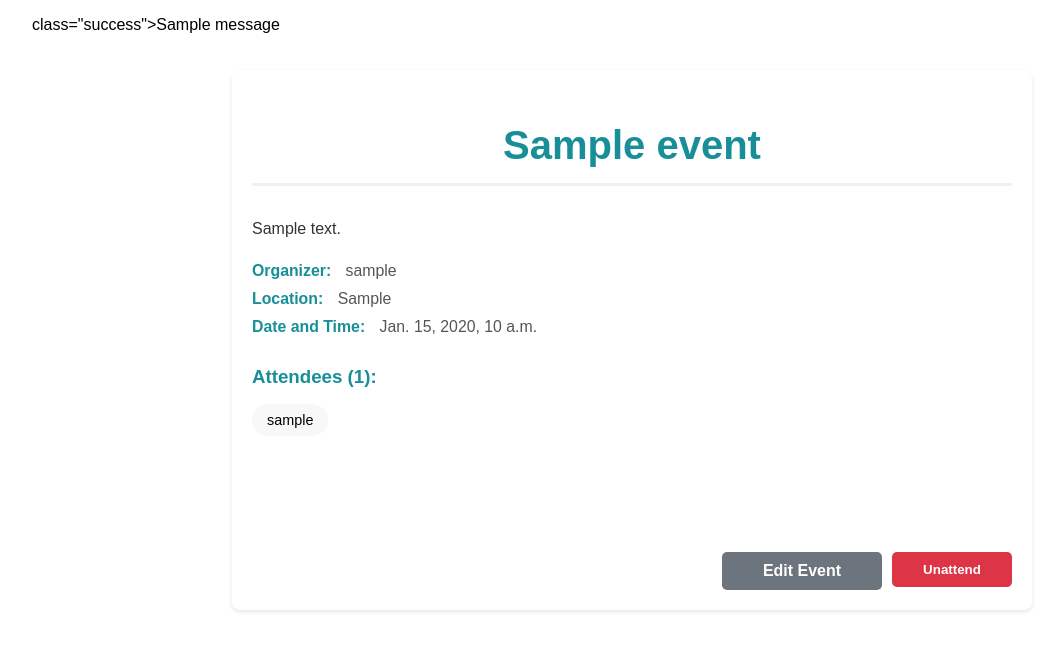
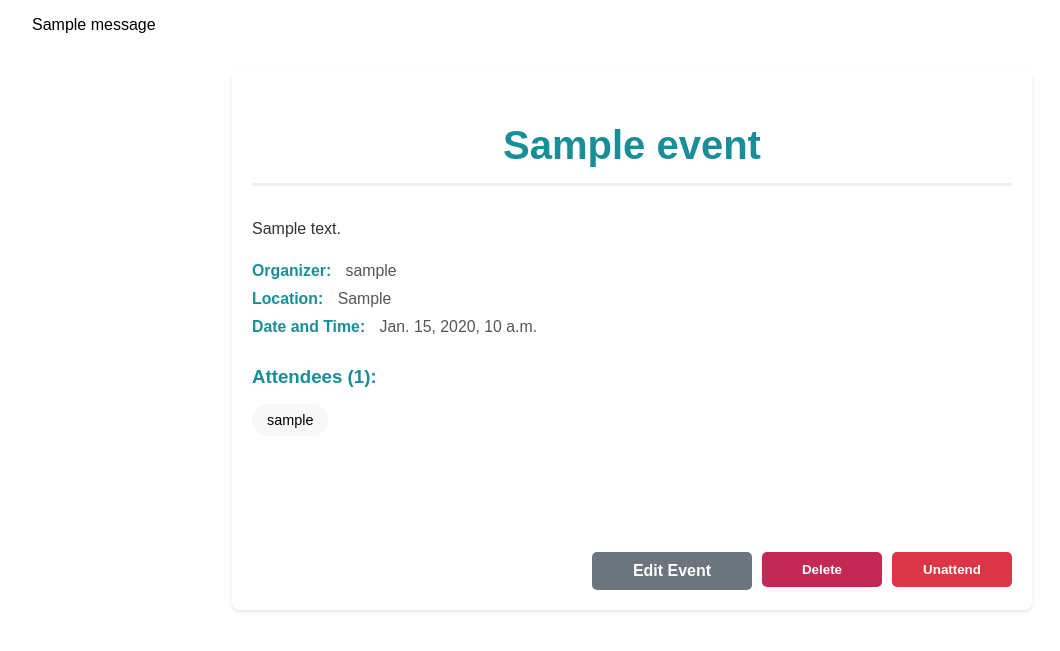
Before and after one commit to yun-24/MSE800_2-EventManagement, a Django app: page /events/event/1/ in a window 1280 px wide. Shown: the part 60-711 px from the top of the page, without its empty margins (8-1068 px from the left). Run offline with Django 5.2, Linux system fonts and the light colour scheme; a user stored in the database is signed in; tables that the repository leaves empty hold one stand-in row (values such as "Sample post"); one stand-in notice (Sample message) is shown; some libraries are stand-ins or nearby versions.

Commit message:
Feature: Only admin can delete event.

```diff
--- a/events/urls.py
+++ b/events/urls.py
@@ -8,4 +8,5 @@ urlpatterns = [
     path('event/<int:pk>/', views.event_detail, name='event_detail'),
     path('event/new/', views.create_event, name='create_event'),
     path('<int:pk>/edit/', views.edit_event, name='edit_event'),
+    path('<int:pk>/delete/', views.delete_event, name='delete_event'),
 ]
--- a/events/views.py
+++ b/events/views.py
@@ -1,11 +1,12 @@
-from django.shortcuts import render
+from django.contrib.auth.decorators import login_required
+from django.contrib import messages
+from django.shortcuts import render, get_object_or_404, redirect
+
+from .forms import EventForm
+from .models import Event
+
 
 # Create your views here.
-
-from django.shortcuts import render, get_object_or_404, redirect
-from .models import Event
-from django.contrib.auth.decorators import login_required
-from .forms import EventForm
 
 
 def event_list(request):
@@ -55,3 +56,21 @@ def edit_event(request, pk):
     else:
         form = EventForm(instance=event)
     return render(request, 'events/edit_event.html', {'form': form, 'event': event})
+
+
+@login_required
+def delete_event(request, pk):
+    event = get_object_or_404(Event, pk=pk)
+
+    # Check if the user is a staff member (admin)
+    if not request.user.is_staff:
+        messages.error(request, 'You do not have permission to delete events.')
+        return redirect('events:event_detail', pk=event.pk)
+
+    if request.method == 'POST':
+        event.delete()
+        messages.success(request, 'Event deleted successfully.')
+        return redirect('events:event_list')
+
+    # redirect back to event detail page
+    return redirect('events:event_detail', pk=event.pk)
--- a/static/css/event_detail.css
+++ b/static/css/event_detail.css
@@ -71,7 +71,7 @@
     gap: 10px;
 }
 
-button, .edit-button {
+button, .edit-button, .button {
     padding: 10px 20px;
     border: none;
     border-radius: 5px;
@@ -99,7 +99,14 @@ button[value="unattend"] {
     display: inline-block;  /* Needed for width to work on anchor tag */
 }
 
-button:hover, .edit-button:hover {
+.delete-button {
+    background-color: #c42956;
+    color: white;
+    text-decoration: none;
+    display: inline-block;  /* Needed for width to work on anchor tag */
+}
+
+button:hover, .edit-button:hover, .button:hover {
     transform: translateY(-2px);
     box-shadow: 0 2px 4px rgba(0,0,0,0.2);
 }
--- a/templates/base.html
+++ b/templates/base.html
@@ -30,7 +30,7 @@
 {% if messages %}
 <ul class="messages">
     {% for message in messages %}
-    <li>{% if message.tags %} class="{{ message.tags }}"{% endif %}>{{ message }}</li>
+    <li {% if message.tags %} class="{{ message.tags }}"{% endif %}>{{ message }}</li>
     {% endfor %}
 </ul>
 {% endif %}
--- a/templates/events/event_detail.html
+++ b/templates/events/event_detail.html
@@ -37,6 +37,15 @@
             {% if user == event.organizer %}
             <a href="{% url 'events:edit_event' event.pk %}" class="edit-button">Edit Event</a>
             {% endif %}
+
+            <!-- Show delete button only to admin users -->
+            {% if user.is_staff %}
+            <form method="post" action="{% url 'events:delete_event' event.pk %}" onsubmit="return confirm('Are you sure you want to delete this event?');">
+                {% csrf_token %}
+                <button type="submit" class="button delete-button">Delete</button>
+            </form>
+            {% endif %}
+
             <form method="post">
                 {% csrf_token %}
                 {% if user in attendees %}
--- a/templates/events/event_list.html
+++ b/templates/events/event_list.html
@@ -10,7 +10,7 @@
             <p>📅 {{ event.date_time }}</p>
             <p>📍 {{ event.location }}</p>
         </div>
-        <p class="event-description">{{ event.description|striptags|truncatewords:30 }}</p>
+        <p class="event-description">{{ event.description|safe|truncatewords:30 }}</p>
     </a>
     {% empty %}
     <p>No events available.</p>
```
Also changed, not shown: 1 other file.
